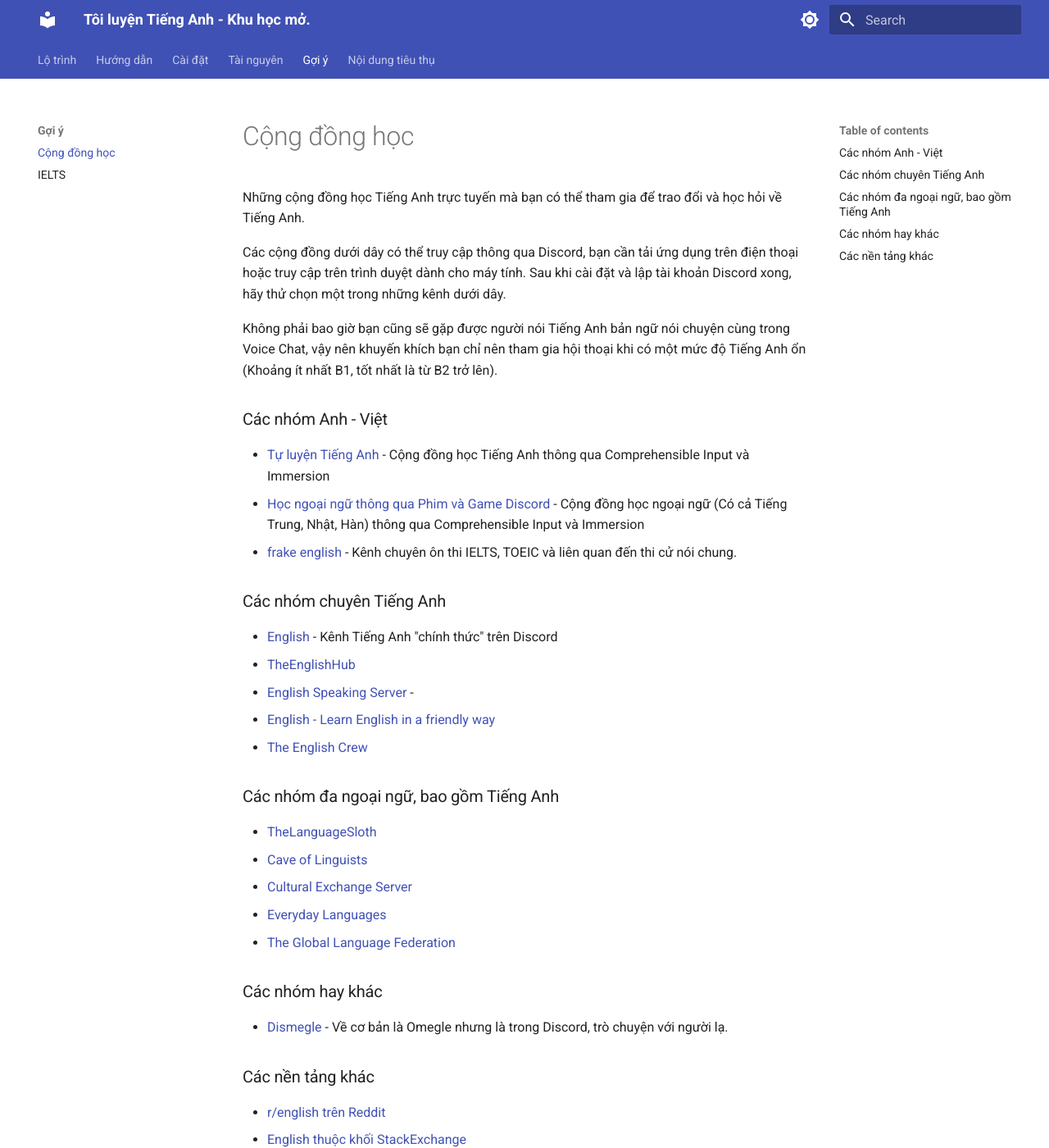
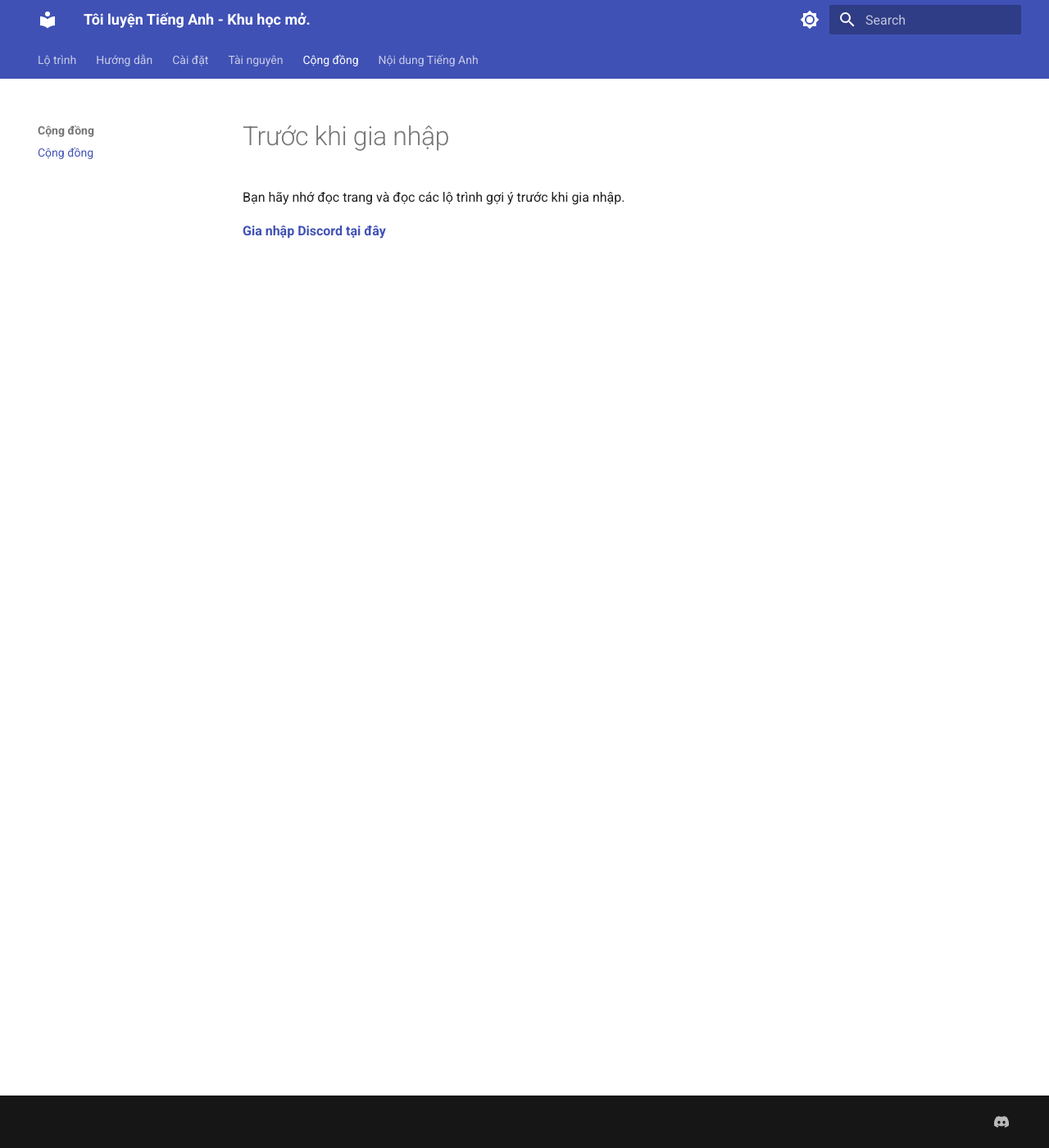
Before and after one commit to daihocmo/tieng-anh, an MkDocs documentation site: the page built from docs/cong-dong.md, in a window 1280 px wide and 1400 px high. Shown: the whole window at 82% size. Built offline with MkDocs 1.6.1 and Material for MkDocs 9.7.7, drawn with Linux system fonts in a browser that asks for light colours.

Commit message:
another update

```diff
--- a/docs/cong-dong.md
+++ b/docs/cong-dong.md
@@ -1,36 +1,5 @@
-Những cộng đồng học Tiếng Anh trực tuyến mà bạn có thể tham gia để trao đổi và học hỏi về Tiếng Anh.
+# Trước khi gia nhập
 
-Các cộng đồng dưới dây có thể truy cập thông qua Discord, bạn cần tải ứng dụng trên điện thoại hoặc truy cập trên trình duyệt dành cho máy tính. Sau khi cài đặt và lập tài khoản Discord xong, hãy thử chọn một trong những kênh dưới dây.
+Bạn hãy nhớ đọc trang và đọc các lộ trình gợi ý trước khi gia nhập.
 
-Không phải bao giờ bạn cũng sẽ gặp được người nói Tiếng Anh bản ngữ nói chuyện cùng trong Voice Chat, vậy nên khuyến khích bạn chỉ nên tham gia hội thoại khi có một mức độ Tiếng Anh ổn (Khoảng ít nhất B1, tốt nhất là từ B2 trở lên).
-
-### Các nhóm Anh - Việt
-
-- [Tự luyện Tiếng Anh](https://discord.gg/fbHbQSwzpD) - Cộng đồng học Tiếng Anh thông qua Comprehensible Input và Immersion
-- [Học ngoại ngữ thông qua Phim và Game Discord](https://discord.com/invite/aNmfEY6eZQ) - Cộng đồng học ngoại ngữ (Có cả Tiếng Trung, Nhật, Hàn) thông qua Comprehensible Input và Immersion
-- [frake english](https://discord.com/servers/frake-english-1092560085135400980) - Kênh chuyên ôn thi IELTS, TOEIC và liên quan đến thi cử nói chung.
-
-
-### Các nhóm chuyên Tiếng Anh
-
-- [English](https://discord.com/english) - Kênh Tiếng Anh "chính thức" trên Discord
-- [TheEnglishHub](https://discord.com/invite/enghub)
-- [English Speaking Server](https://discord.com/invite/english-speaking-practice-998792086197383168) -
-- [English - Learn English in a friendly way](https://discord.gg/cJswuSbzZ6)
-- [The English Crew](https://discord.gg/MRcCNrK)
-
-### Các nhóm đa ngoại ngữ, bao gồm Tiếng Anh
-
-- [TheLanguageSloth](https://discord.com/invite/languages)
-- [Cave of Linguists](https://discord.gg/J2Mg8hZ)
-- [Cultural Exchange Server](https://discord.gg/x9B5gNF)
-- [Everyday Languages](https://discord.gg/R7MT8J9UEG)
-- [The Global Language Federation](https://discord.gg/A9yUrtm)
-
-### Các nhóm hay khác
-
-- [Dismegle](https://discord.com/invite/x5sKVup) - Về cơ bản là Omegle nhưng là trong Discord, trò chuyện với người lạ.
-
-### Các nền tảng khác
-- [r/english trên Reddit](https://reddit.com/r/ENGLISH/)
-- [English thuộc khối StackExchange](https://english.stackexchange.com/)
+**[Gia nhập Discord tại đây](https://discord.gg/fbHbQSwzpD)**
--- a/mkdocs.yml
+++ b/mkdocs.yml
@@ -1,6 +1,7 @@
 site_name: Tôi luyện Tiếng Anh - Khu học mở.
 site_description: Tự học Tiếng Anh thông qua tiêu thụ nội dung (media) như Phim, Sách, Báo, Game, Youtube
 site_author: onlyduyy
+site_url: https://daihocmo.github.io/tieng-anh/
 theme:
   name: material
   features:
@@ -15,20 +16,18 @@ nav:
     - 'Comprehensible Input': 'input.md'
     - 'Immersion': 'immersion.md'
   - 'Cài đặt':
-    - 'Cài đặt': 'setup.md'
+    - 'Setup học Tiếng Anh': 'setup.md'
   - 'Tài nguyên':
     - 'Tài nguyên': 'resources.md'
-  - 'Gợi ý':
-    - 'Cộng đồng học': 'cong-dong.md'
-    - 'IELTS': 'ielts.md'
-  - 'Nội dung tiêu thụ':
+  - 'Cộng đồng':
+    - 'Cộng đồng': 'cong-dong.md'
+  - 'Nội dung Tiếng Anh':
     - 'Youtube': 'youtube.md'
     - 'Sách': 'sach.md'
     - 'Podcasts & Sách nói': 'podcasts.md'
 
 theme:
   palette:
-    # Palette toggle for light mode
     - media: "(prefers-color-scheme: light)"
       scheme: default
       primary: indigo
@@ -37,7 +36,6 @@ theme:
         icon: material/brightness-7
         name: Switch to dark mode
 
-    # Palette toggle for dark mode
     - media: "(prefers-color-scheme: dark)"
       scheme: slate
       primary: indigo
@@ -45,13 +43,18 @@ theme:
       toggle:
         icon: material/brightness-4
         name: Switch to light mode
+  icon:
+    logo: material/library
   features:
-    - navigation.instant
     - navigation.tabs
+    - navigation.sections
+    - toc.follow
     - search.suggest
-    - search.highlighting
-    - search.share
   name: material
 
 extra:
+  social:
+    - icon: fontawesome/brands/discord
+      link: https://discord.gg/fbHbQSwzpD
+  homepage: https://daihocmo.github.io/
   generator: false
```
Also changed, not shown: docs/resources.md (+2 -7 lines), docs/youtube.md (+0 -1 lines).
